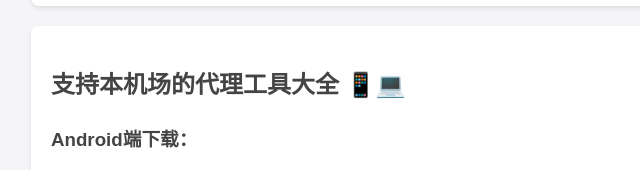
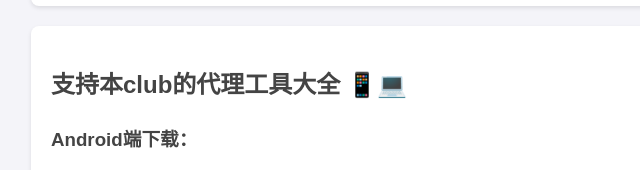
Before and after one commit to vvvcloud/zichazhinan, a plain HTML site: page index.html in a window 1280 px wide. Shown: the part 1054-1224 px from the top of the page, 189-829 px from the left. Drawn offline with Linux system fonts and the light colour scheme.

Commit message:
Update index.html

```diff
--- a/index.html
+++ b/index.html
@@ -123,7 +123,7 @@
     </div>
 
     <footer>
-        <h2>支持本机场的代理工具大全 📱💻</h2>
+        <h2>支持本club的代理工具大全 📱💻</h2>
 
         <h3>Android端下载：</h3>
         <ul>
```
